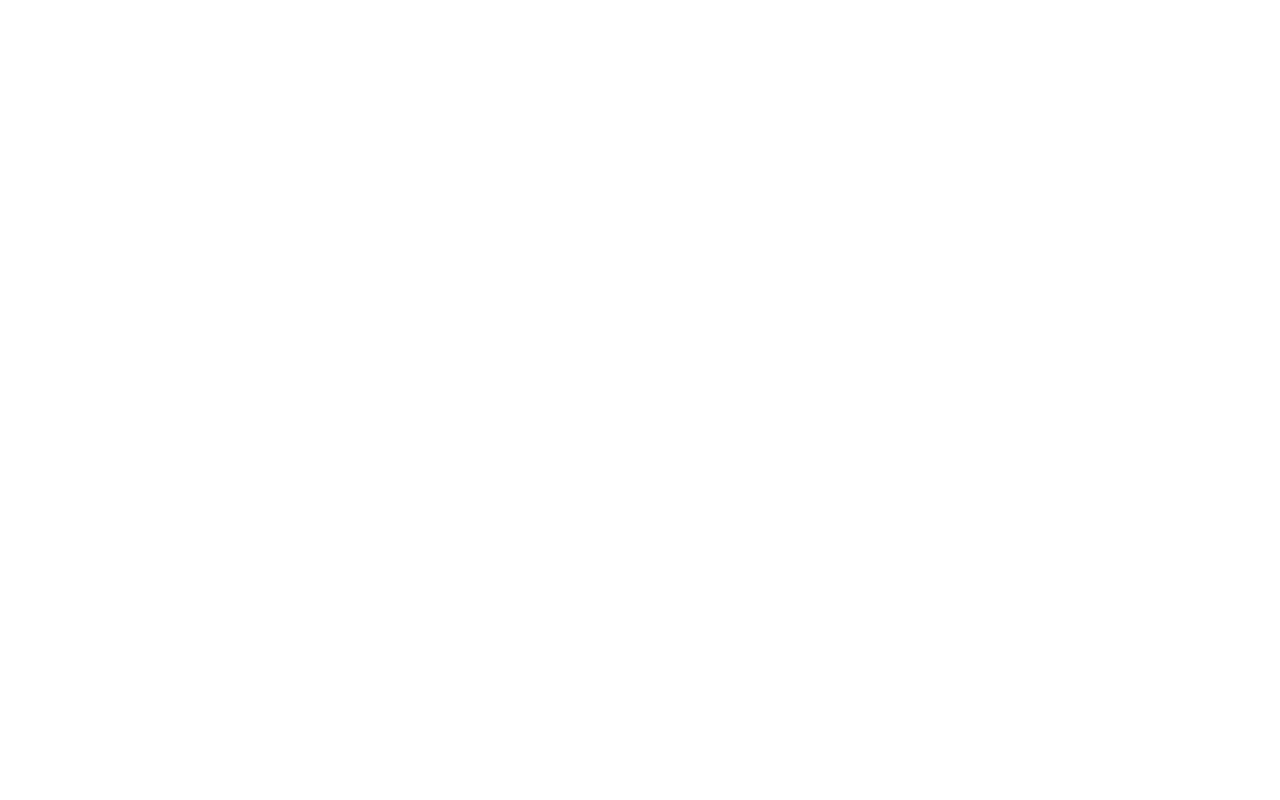
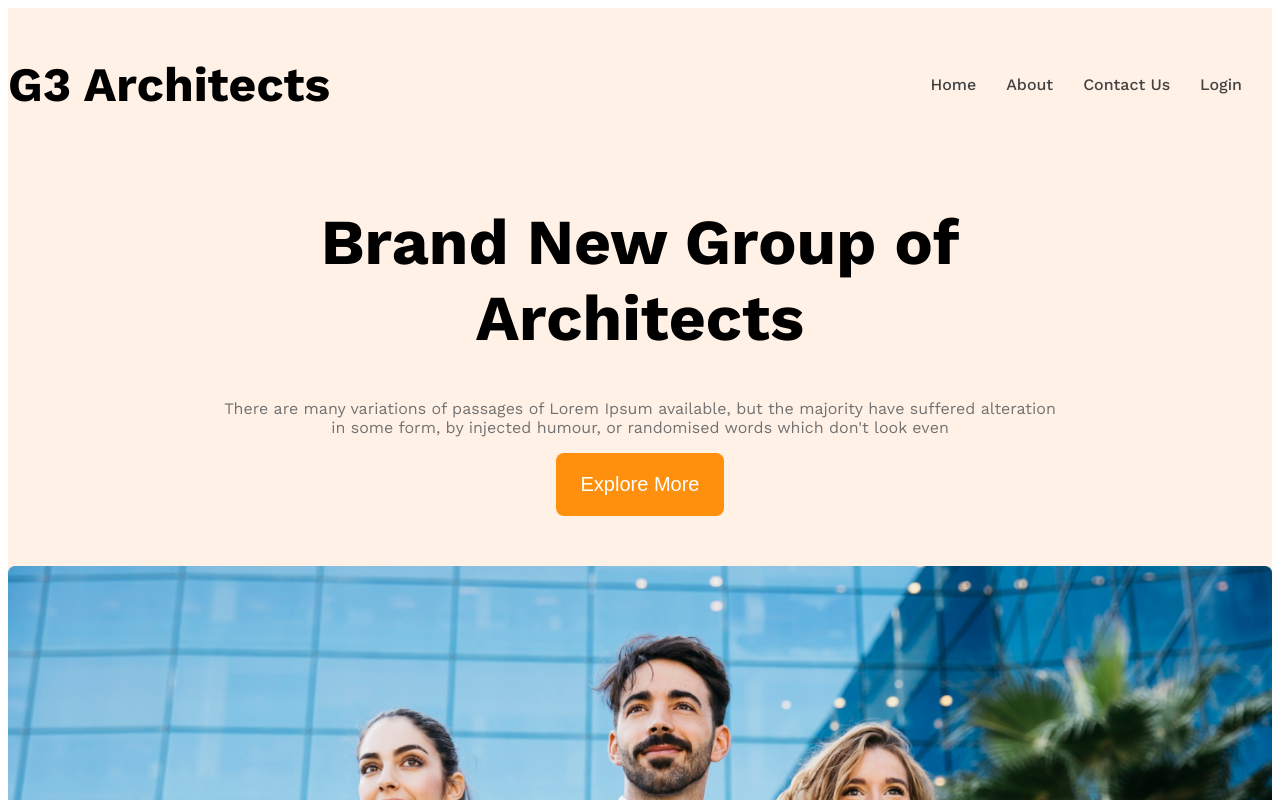
Before and after one commit to TasinTausif/G3-Architecture-Website, a plain HTML site: page index.html in a window 1280 px wide. Shown: the top 800 px of the page. Drawn offline with nearby package versions, Linux system fonts and the light colour scheme.

Commit message:
header part

```diff
--- a/index.html
+++ b/index.html
@@ -7,8 +7,26 @@
     <link rel="stylesheet" href="styles/architects.css">
 </head>
 <body class="work-sans-font">
-    <header>
-
+    <header class="bg-light">
+        <nav class="navbar display-flex">
+            <h3 class="brand">G3 Architects</h3>
+            <ul class="nav-links display-flex">
+                <li class="nav-item"><a href="" class="nav-link text-grey">Home</a></li>
+                <li class="nav-item"><a href="" class="nav-link text-grey">About</a></li>
+                <li class="nav-item"><a href="" class="nav-link text-grey">Contact Us</a></li>
+                <li class="nav-item"><a href="" class="nav-link text-grey">Login</a></li>
+            </ul>
+        </nav>
+        <div class="banner">
+            <div class="banner-content">
+                <h1 class="banner-title">Brand New Group of Architects</h1>
+                <p class="banner-description text-light-grey">
+                    There are many variations of passages of Lorem Ipsum available, but the majority have suffered alteration in some form, by injected humour, or randomised words which don't look even
+                </p>
+                <button class="btn-primary">Explore More</button>
+            </div>
+            <img class="banner-image" src="images/banner.png" alt="Banner">
+        </div>
     </header>
     <main>
 
--- a/styles/architects.css
+++ b/styles/architects.css
@@ -1,9 +1,80 @@
 /* Importing Work Sans Fonts */
 @import url('https://fonts.googleapis.com/css2?family=Work+Sans:ital,wght@0,100..900;1,100..900&display=swap');
-
 .work-sans-font {
   font-family: "Work Sans", sans-serif;
   font-optical-sizing: auto;
   font-weight: 400;
   font-style: normal;
 }
+
+/* Shared Styles Start */
+.display-flex{
+    display: flex;
+}
+/* dark-2 */
+.text-grey{
+    color: rgba(66, 66, 66, 1);
+}
+/* dark-3 */
+.text-light-grey{
+    color: rgba(114, 114, 114, 1);
+}
+.bg-light{
+    background-color: rgba(255, 114, 14, 0.1);
+}
+.btn-primary{
+    background-color: rgba(255, 144, 14, 1);
+    color: white;
+    font-size: 1.25rem;
+    border-radius: 8px;
+    padding: 20px 25px;
+    border: none;
+}
+
+/* Header Styles */
+.navbar, .banner{
+    max-width: 1440px;
+    margin: 0 auto;
+}
+.brand{
+    font-size: 3rem; /* 1 rem is 16px*/
+    font-weight: 700;
+}
+/* Navbar Styles */
+.navbar{
+    justify-content: space-between;
+    align-items: center;
+}
+.nav-item{
+    list-style: none;
+    margin-right: 30px;
+}
+.nav-link{
+    text-decoration: none;
+    font-weight: 500;
+}
+/* Banner Styles */
+.banner-content{
+    text-align: center;
+    max-width: 850px;
+    margin: 0 auto;
+    margin-bottom: 50px;
+}
+.banner-title{
+    font-weight: 700;
+    font-size: 4rem;
+}
+.banner-description{
+    font-weight: 400;
+    font-size: 1rem;
+}
+.banner-image{
+    width: 100%;
+}
+
+/* Responsive Style for Mobile */
+@media screen and (max-width: 576px) {
+    .navbar, .nav-links{
+        flex-direction: column;
+    }
+}
```
